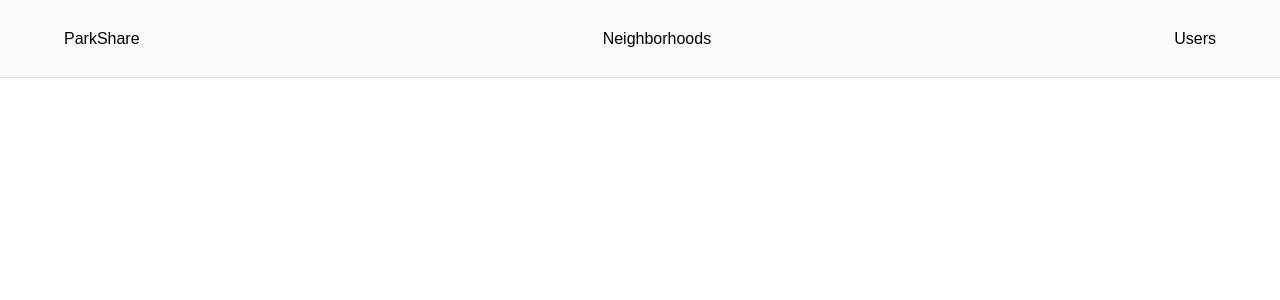
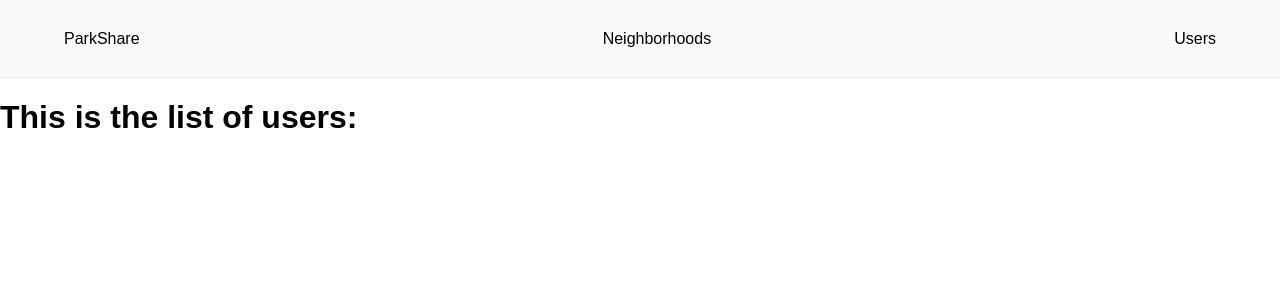
Before and after one commit to tonycimaglia/project-3, a React (Create React App) app in the folder client/: page /users in a window 1280 px wide. Shown: the top 300 px of the page. Built offline with nearby package versions, Linux system fonts and the light colour scheme.

Commit message:
added a usersList component to display all my users

```diff
--- a/client/src/App.js
+++ b/client/src/App.js
@@ -4,7 +4,7 @@ import { BrowserRouter as Router, Route, Switch/*, Link */} from 'react-router-d
 import NavBar from './components/NavBar'
 import Neighborhoods from './components/Neighborhoods'
 import User from './components/User'
-// import UsersList from './components/UsersList'
+import UsersList from './components/UsersList'
 
 class App extends Component {
   render() {
@@ -15,7 +15,7 @@ class App extends Component {
           <Switch>
             <Route exact path="/" component={Neighborhoods} />
             <Route path="/users/:userId" component={User}/>
-            {/* <Route path="/users" component={UsersList}/> */}
+            <Route path="/users" component={UsersList}/>
           </Switch>
         </div>
       </Router>
--- /dev/null
+++ b/client/src/components/UsersList.js
@@ -0,0 +1,14 @@
+import React, { Component } from 'react'
+// import { Redirect } from 'react-router-dom'
+
+class UsersList extends Component {
+    render() {
+        return (
+            <div>
+                <h1>This is the list of users:</h1>
+            </div>
+        )
+    }
+}
+
+export default UsersList
```
